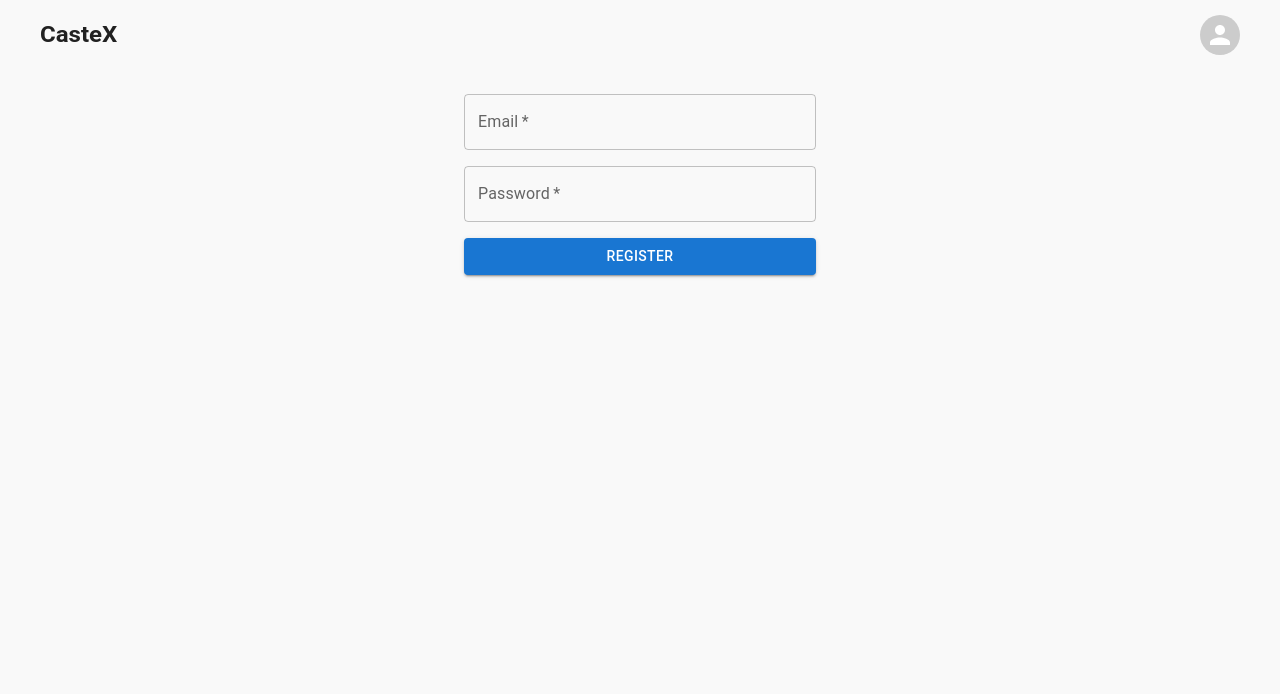
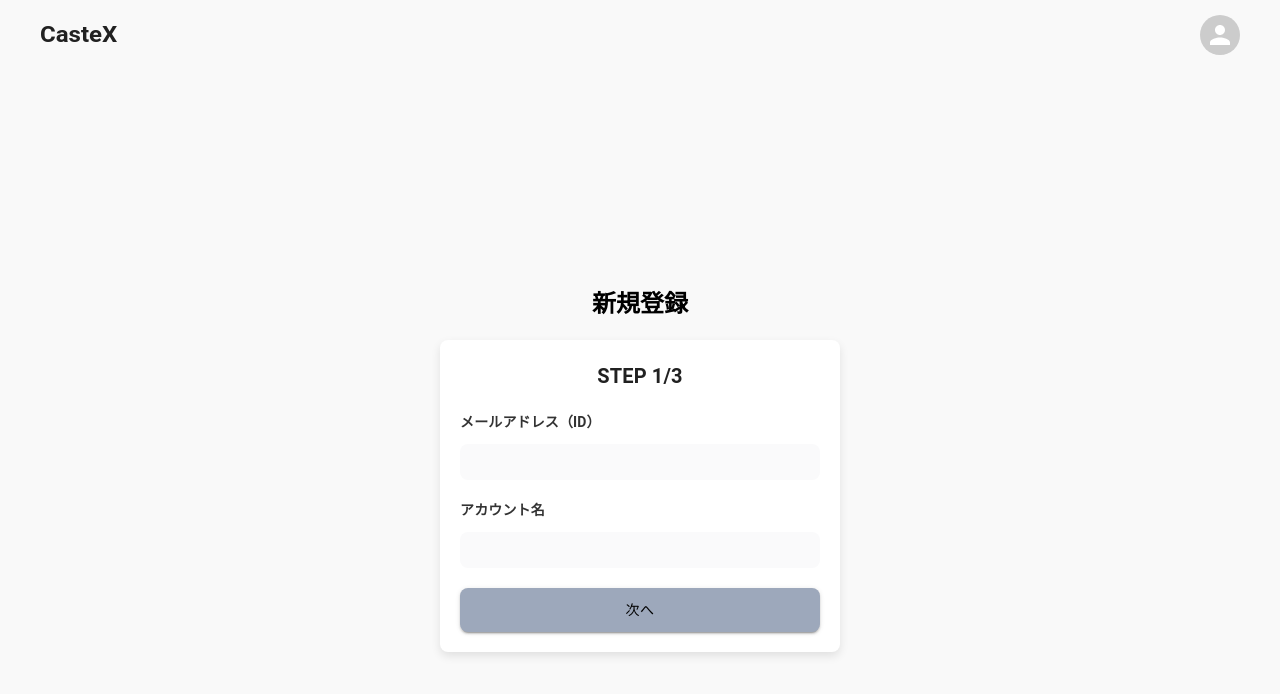
Before and after one commit to dik-ab/npi-front, a Next.js app: page /register in a window 1280 px wide. Shown: the top 694 px of the page. Built offline with nearby package versions, Linux system fonts and the light colour scheme; no server answers.

Commit message:
🔨 user登録フォームの実装（動きのみ）

```diff
--- a/src/app/register/page.tsx
+++ b/src/app/register/page.tsx
@@ -4,6 +4,7 @@ import React, { useState } from 'react';
 import NotificationBar from '../../components/NotificationBar';
 import AuthForm from '../../components/AuthForm';
 import { register } from '@/api/accounts';
+import { RegisterContainer } from '@/components/userRegister/registerContainer';
 
 const RegisterPage = () => {
   const [notification, setNotification] = useState({
@@ -33,13 +34,7 @@ const RegisterPage = () => {
 
   return (
     <>
-      <AuthForm onSubmit={handleRegister} buttonText="Register" />
-      <NotificationBar
-        open={notification.open}
-        message={notification.message}
-        severity={notification.severity}
-        onClose={() => setNotification((prev) => ({ ...prev, open: false }))}
-      />
+      <RegisterContainer />
     </>
   );
 };
--- /dev/null
+++ b/src/components/userRegister/QRCodeVerificationForm.tsx
@@ -0,0 +1,61 @@
+import type React from "react";
+import { useRef, useState } from "react";
+import { Box, Typography, TextField, Button, Input } from "@mui/material";
+
+const QRCodeVerificationForm: React.FC = () => {
+  const [code, setCode] = useState("");
+  const inputsRef = useRef<HTMLInputElement[]>([]);
+  const handleInputChange = (
+    e: React.ChangeEvent<HTMLInputElement | HTMLTextAreaElement>,
+    index: number
+  ) => {
+    const value = e.target.value;
+    if (value.length === 1 && inputsRef.current[index + 1]) {
+      // 次のフィールドにフォーカスを移動
+      inputsRef.current[index + 1].focus();
+    }
+  };
+
+  return (
+    <Box sx={{ display: "flex", flexDirection: "column", gap: "20px", textAlign: "center", textWrap: 'nowrap' }}>
+      <Typography>① 認証アプリで QR コードを読み取ってください。</Typography>
+      <Box sx={{ margin: "0 auto", width: "200px", height: "200px", backgroundColor: "#FAFAFB" }}>
+        {/* QRコードを表示する領域 */}
+      </Box>
+      <Typography>② 表示された 6 桁のコードを入力してください。</Typography>
+      <Box sx={{ display: "flex", justifyContent: "center", gap: "10px" }}>
+ {[...Array(6)].map((_, index) => (
+        <Input
+          // biome-ignore lint/suspicious/noArrayIndexKey: <explanation>
+          key={index}
+            inputRef={(el) => {
+    if (el) {
+      inputsRef.current[index] = el; // Explicit assignment
+    }
+  }}
+      inputProps={{
+        maxLength: 1,
+        style: {
+          textAlign: "center",
+        },
+      }}
+          onChange={(e) => handleInputChange(e, index)}
+          sx={{
+            width: "40px",
+            height: "60px",
+            textAlign: "center",
+            alignItems: "center",
+            backgroundColor: "#FAFAFB",
+            border: "none",
+          }}
+        />
+      ))}
+      </Box>
+      <Button variant="contained" disabled={code.length < 6}>
+        完了
+      </Button>
+    </Box>
+  );
+};
+
+export default QRCodeVerificationForm;
--- /dev/null
+++ b/src/components/userRegister/emailAndNameForm.tsx
@@ -0,0 +1,67 @@
+import type React from "react";
+import { useState } from "react";
+import { Box} from "@mui/material";
+import { LabelledInput } from "../common/LabeledInput";
+import { useForm } from "react-hook-form";
+import { type EmailAndUsernameFormValues, emailAndUsernameSchema } from "@/schemas/authSchema";
+import { zodResolver } from "@hookform/resolvers/zod";
+import type { UserRegisterInput } from "@/types/register";
+import CustomButton from "../common/Button";
+
+interface Props {
+  onNext: (data: Partial<UserRegisterInput>) => void;
+}
+
+export const EmailAndUsernameForm: React.FC<Props> = ({ onNext }) => {
+
+  const {
+    control,
+    handleSubmit,
+    formState: { errors },
+  } = useForm<EmailAndUsernameFormValues>({
+    resolver: zodResolver(emailAndUsernameSchema),
+    defaultValues: {
+      email: "",
+      username: "",
+    },
+  });
+
+  const onSubmit = (data: EmailAndUsernameFormValues) => {
+    onNext(data);
+  };
+
+  return (
+    <Box
+      sx={{
+        display: "flex",
+        flexDirection: "column",
+        gap: "20px",
+      }}
+      component="form"
+      onSubmit={handleSubmit(onSubmit)}
+    >
+
+      <LabelledInput
+        control={control}
+        label="メールアドレス（ID）"
+        name="email"
+        errorMessage={errors.email?.message}
+      />
+      <LabelledInput
+        control={control}
+        label="アカウント名"
+        name="username"
+        errorMessage={errors.username?.message}
+      />
+      <CustomButton
+        variant="contained"
+        type="submit"
+        sx={{
+          borderRadius: "8px",
+        }}
+        onClick={handleSubmit(onSubmit)}
+        label="次へ"
+      />
+    </Box>
+  );
+};
--- /dev/null
+++ b/src/components/userRegister/passwordForm.tsx
@@ -0,0 +1,61 @@
+import type React from "react";
+import { useState } from "react";
+import { Box, TextField, Button } from "@mui/material";
+import type { UserRegisterInput } from "@/types/register";
+import { useForm } from "react-hook-form";
+import { passwordFormSchema, type PasswordFormValues } from "@/schemas/authSchema";
+import { zodResolver } from "@hookform/resolvers/zod";
+import { LabelledInput } from "../common/LabeledInput";
+import CustomButton from "../common/Button";
+
+interface Props {
+  onNext: (data: Partial<UserRegisterInput>) => void;
+}
+
+export const PasswordForm: React.FC<Props> = ({ onNext }) => {
+
+  const {
+    control,
+    handleSubmit,
+    formState: { errors },
+  } = useForm<PasswordFormValues>({
+    resolver: zodResolver(passwordFormSchema),
+    defaultValues: {
+      password: "",
+    },
+  });
+
+  const onSubmit = (data: PasswordFormValues) => {
+    onNext(data);
+  };
+
+  return (
+    <Box sx={{ display: "flex", flexDirection: "column", gap: "20px" }}>
+      <LabelledInput
+        control={control}
+        label="パスワード"
+        name="password"
+        errorMessage={errors.password?.message}
+        helperText="※パスワードは英字と数字をどちらも含む8~15字の半角英数記号でご設定ください。"
+        password
+      />
+      <LabelledInput
+        control={control}
+        label="確認用パスワード"
+        name="confirmPassword"
+        errorMessage={errors.confirmPassword?.message}
+        helperText="確認のためもう一度入力してください。"
+        password
+      />
+      <CustomButton
+        variant="contained"
+        type="submit"
+        sx={{
+          borderRadius: "8px",
+        }}
+        onClick={handleSubmit(onSubmit)}
+        label="次へ"
+      />
+    </Box>
+  );
+};
--- /dev/null
+++ b/src/components/userRegister/registerContainer.tsx
@@ -0,0 +1,75 @@
+import type React from "react";
+import { useState } from "react";
+import { Box, Typography, Container } from "@mui/material";
+import { StepIndicator } from "./stepIndicator";
+import { StepContent } from "./stepContent";
+import type { UserRegisterInput } from "@/types/register";
+
+
+export const RegisterContainer: React.FC = () => {
+  const [step, setStep] = useState(1);
+  const [formData, setFormData] = useState<UserRegisterInput>({
+    email: "",
+    userName: "",
+    password: "",
+  });
+
+  const handleNext = (data: Partial<UserRegisterInput>) => {
+    setFormData((prev) => ({
+      ...prev,
+      ...data,
+    }));
+    setStep((prev) => Math.min(prev + 1, 3));
+  };
+
+  const handleSubmit = () => console.log("ttest")
+  // ステップに応じたヘッダーのテキストを定義
+  const headerText = step === 3 ? "認証" : "新規登録";
+
+  return (
+    <Container
+      sx={{
+        display: "flex",
+        justifyContent: "center",
+        alignItems: "center",
+        minHeight: "100vh",
+      }}
+    >
+      <Box>
+        {/* ヘッダー */}
+        <Typography
+          variant="h5"
+          fontWeight="bold"
+          sx={{
+            textAlign: "center",
+            marginBottom: "20px",
+            color: "#000",
+          }}
+        >
+          {headerText}
+        </Typography>
+      <Box
+        sx={{
+          backgroundColor: "#fff",
+          padding: "20px",
+          borderRadius: "8px",
+          width: "400px",
+          boxShadow: "0px 4px 10px rgba(0, 0, 0, 0.1)",
+        }}
+      >
+        <StepIndicator step={step} totalSteps={3}/>
+
+        <StepContent step={step} onNext={
+          (data: Partial<UserRegisterInput>) => {
+            if (step < 3) {
+              handleNext(data)
+            } else {
+              handleSubmit();
+            }
+          }
+        }/>
+      </Box>
+      </Box>
+    </Container>
+  );
+};
--- /dev/null
+++ b/src/components/userRegister/stepContent.tsx
@@ -0,0 +1,23 @@
+import type React from "react";
+import { EmailAndUsernameForm } from "./emailAndNameForm";
+import { PasswordForm } from "./passwordForm";
+import QRCodeVerificationForm from "./QRCodeVerificationForm";
+import type { UserRegisterInput } from "@/types/register";
+
+interface StepContentProps {
+  step: number;
+  onNext: (data: Partial<UserRegisterInput>) => void;
+}
+
+export const StepContent: React.FC<StepContentProps> = ({ step, onNext }) => {
+  switch (step) {
+    case 1:
+      return <EmailAndUsernameForm onNext={onNext} />;
+    case 2:
+      return <PasswordForm onNext={onNext} />;
+    case 3:
+      return <QRCodeVerificationForm />;
+    default:
+      return null;
+  }
+};
--- /dev/null
+++ b/src/components/userRegister/stepIndicator.tsx
@@ -0,0 +1,17 @@
+import type React from "react";
+import { Box, Typography } from "@mui/material";
+
+interface StepIndicatorProps {
+  step: number;
+  totalSteps: number;
+}
+
+export const StepIndicator: React.FC<StepIndicatorProps> = ({ step, totalSteps }) => {
+  return (
+    <Box sx={{ display: "flex", justifyContent: "center", marginBottom: "20px" }}>
+      <Typography variant="h6" fontWeight="bold">
+        STEP {step}/{totalSteps}
+      </Typography>
+    </Box>
+  );
+};
```
